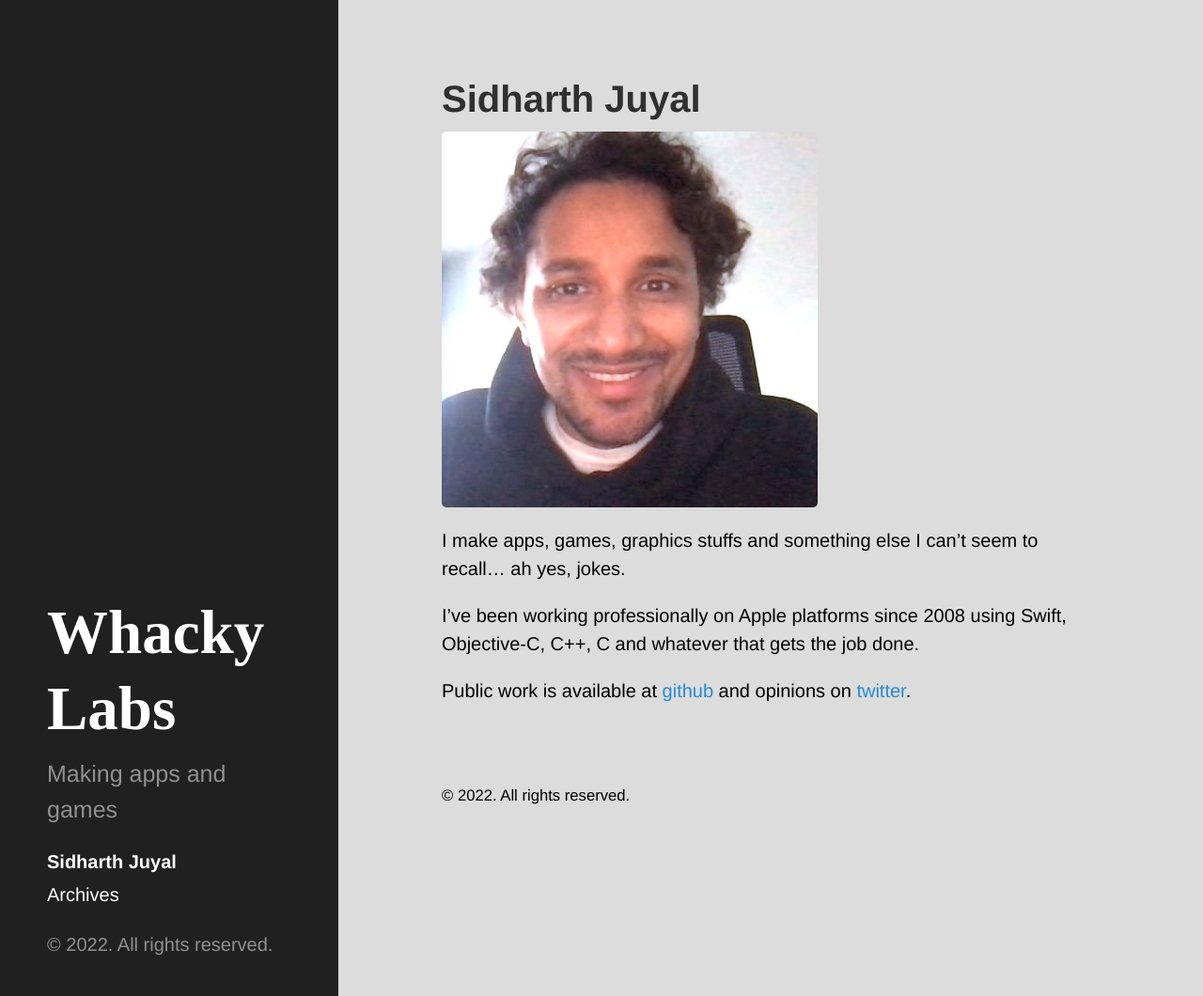
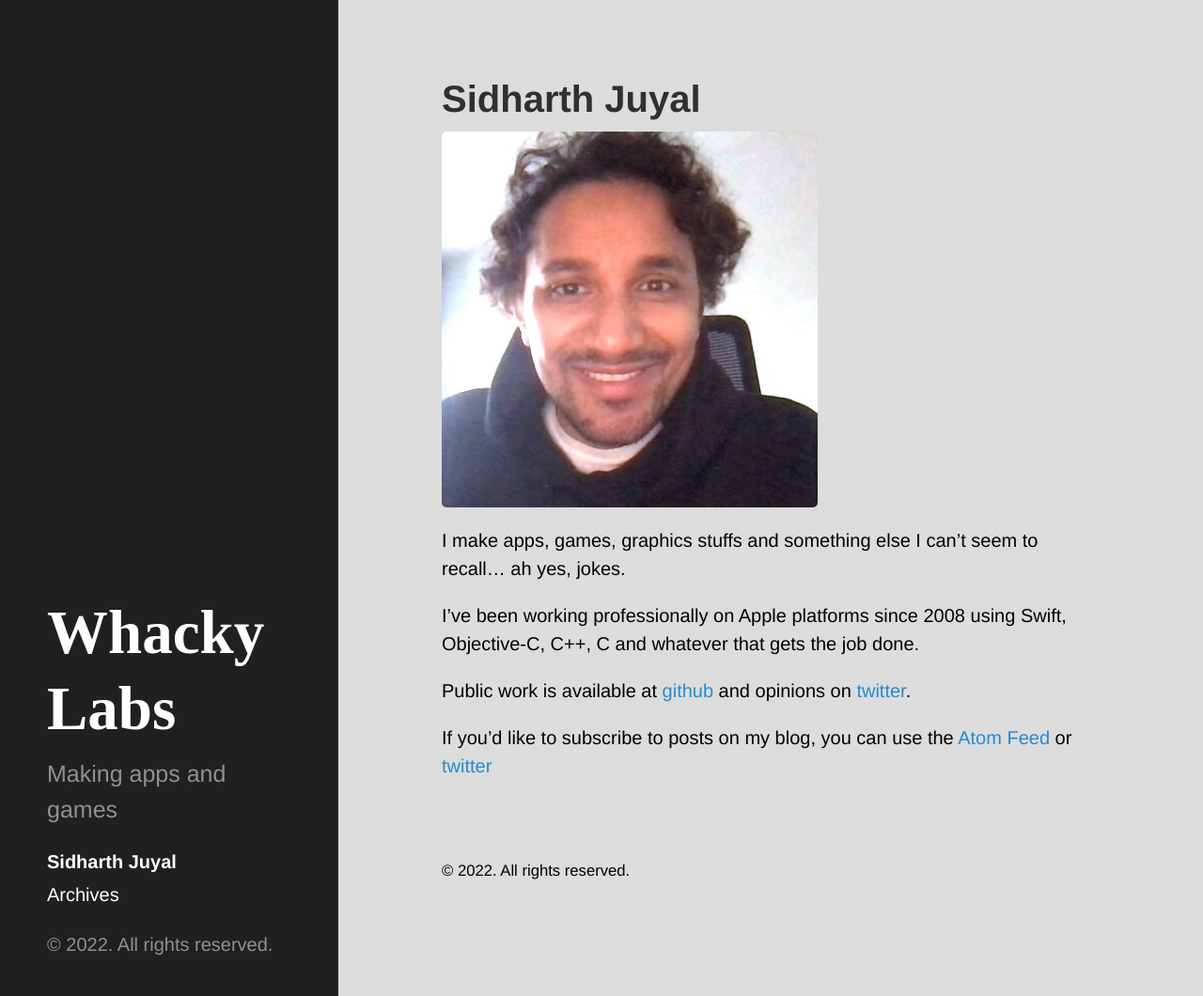
Before and after one commit to chunkyguy/chunkyguy.github.io, a Jekyll site: the page built from about.md, in a window 1280 px wide and 1060 px high. Shown: the whole window at 94% size. Built offline with Jekyll 4.4.1, drawn with Linux system fonts in a browser that asks for light colours.

Commit message:
Update about.md

```diff
--- a/about.md
+++ b/about.md
@@ -11,3 +11,5 @@ I make apps, games, graphics stuffs and something else I can't seem to recall...
 I've been working professionally on Apple platforms since 2008 using Swift, Objective-C, C++, C and whatever that gets the job done.
 
 Public work is available at [github](https://github.com/chunkyguy) and opinions on [twitter](https://twitter.com/chunkyguy).
+
+If you'd like to subscribe to posts on my blog, you can use the [Atom Feed](https://whackylabs.com/atom.xml) or [twitter](https://twitter.com/whackylabs)
```
Also changed, not shown: 1 other file.
